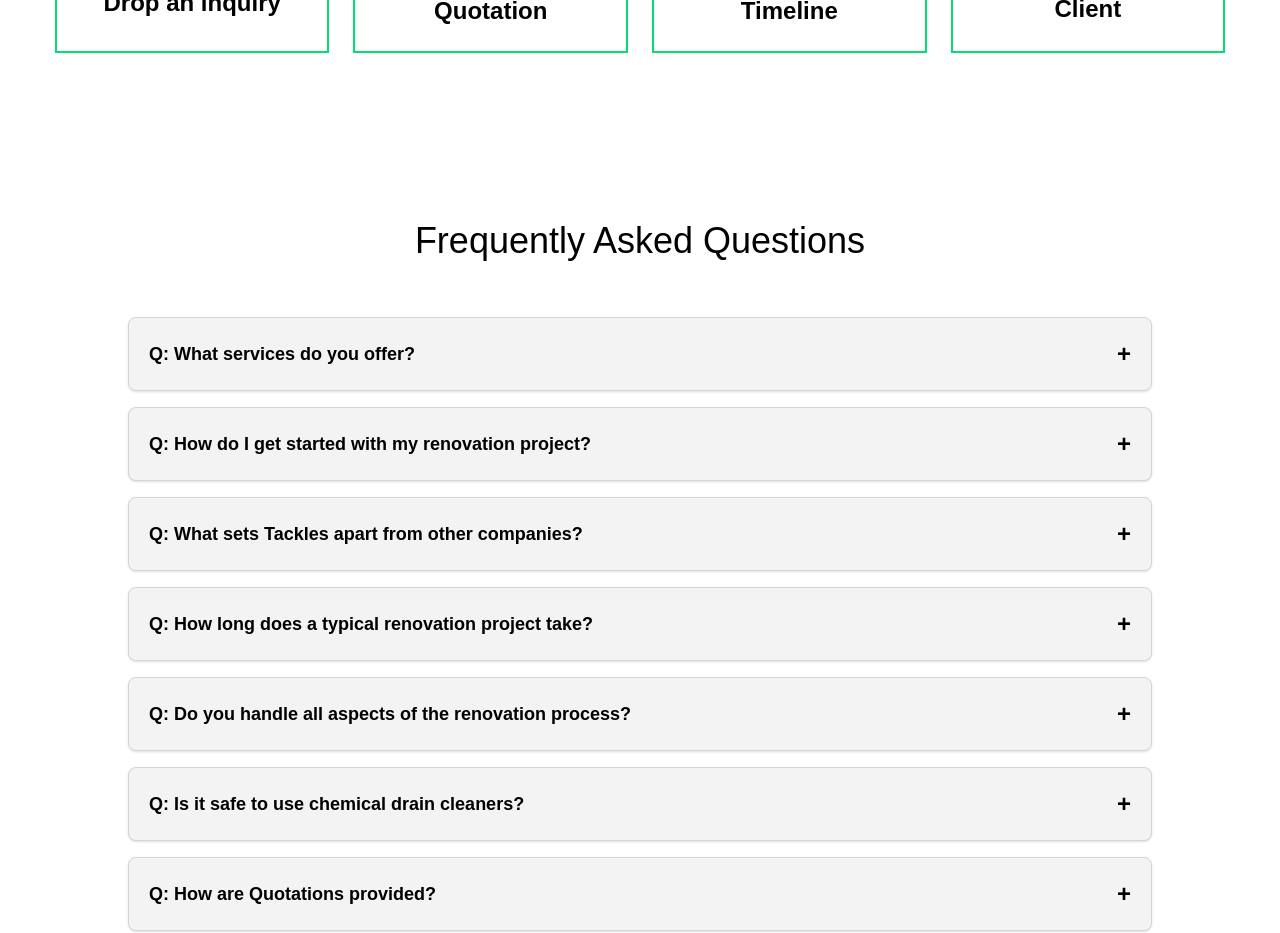
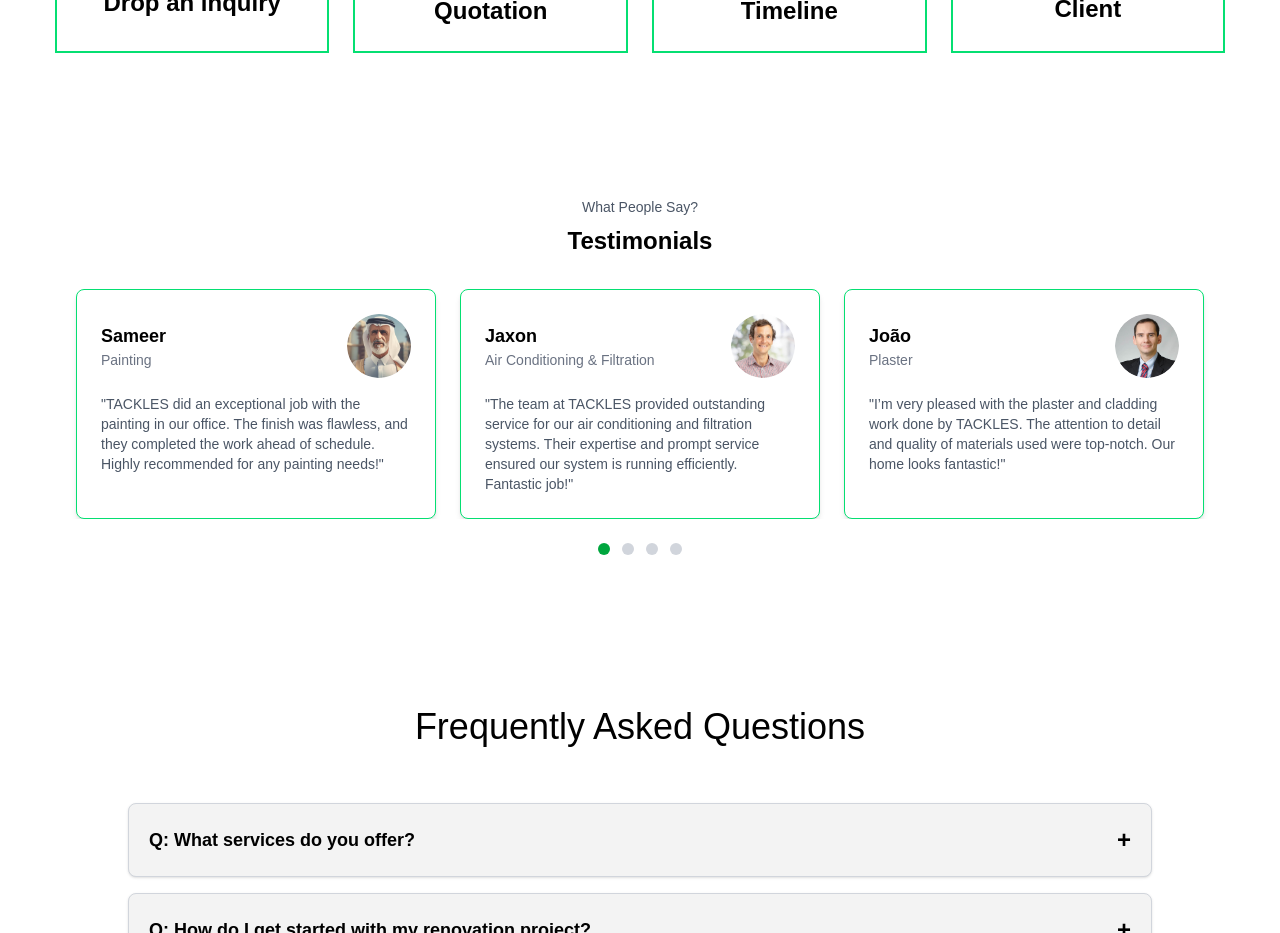
Before and after one commit to MihailoTerzic/Tackles, a Next.js app: page / in a window 1280 px wide. Shown: the part 3160-4093 px from the top of the page. Built offline with nearby package versions, Linux system fonts and the light colour scheme.

Commit message:
Added testimonials on hero,gallery in progress

```diff
--- a/app/(home)/Hero.js
+++ b/app/(home)/Hero.js
@@ -46,7 +46,7 @@ export default function Hero() {
         </form>
 
         {/* Links */}
-        <div className="flex gap-6 text-sm font-medium pt-4 text-xl">
+        <div className="flex gap-6  font-medium pt-4 text-xl">
           <Link href="#">Articles</Link>
           <span className="hidden sm:inline">-</span>
           <Link href="#">Hometips</Link>
--- a/app/(home)/page.js
+++ b/app/(home)/page.js
@@ -4,6 +4,7 @@ import ServiceSection from "./serviceSection";
 import Happiness from "./Happiness";
 import WhyChoose from "./WhyChoose";
 import FAQ from "./FAQ";
+import TestimonialsCarousel from "./testimonials"
 
 export default function Home() {
   return (
@@ -14,6 +15,7 @@ export default function Home() {
   <ServiceSection/>
   <Happiness/>
   <WhyChoose/>
+  <TestimonialsCarousel/>
   <FAQ/>
   </div>
   </>
--- /dev/null
+++ b/app/(home)/testimonials.js
@@ -0,0 +1,167 @@
+// components/TestimonialsCarousel.tsx
+'use client'
+
+import Image from 'next/image'
+import React, { useEffect, useState } from 'react'
+
+const members = [
+  {
+    name: 'Sameer',
+    role: 'Painting',
+    img: '/testimonials/1.png',
+    text: 'TACKLES did an exceptional job with the painting in our office. The finish was flawless, and they completed the work ahead of schedule. Highly recommended for any painting needs!'
+  },
+  {
+    name: 'Jaxon',
+    role: 'Air Conditioning & Filtration',
+    img: '/testimonials/2.png',
+    text: 'The team at TACKLES provided outstanding service for our air conditioning and filtration systems. Their expertise and prompt service ensured our system is running efficiently. Fantastic job!'
+  },
+  {
+    name: 'João',
+    role: 'Plaster',
+    img: '/testimonials/3.png',
+    text: 'I’m very pleased with the plaster and cladding work done by TACKLES. The attention to detail and quality of materials used were top-notch. Our home looks fantastic!'
+  },
+  {
+    name: 'Wen',
+    role: 'Wall Paper Fixing',
+    img: '/testimonials/4.png',
+    text: 'TACKLES transformed our space with their wallpaper fixing service. The installers were professional, and the final result exceeded our expectations. Definitely a company you can trust for wallpaper projects!'
+  },
+  {
+    name: 'Haron',
+    role: 'Floor & Wall Tiling',
+    img: '/testimonials/5.png',
+    text: 'The floor and wall tiling completed by TACKLES was impressive. The tilers were meticulous and made sure every tile was perfectly placed. Our new tiles look amazing!'
+  },
+  {
+    name: 'Samuel',
+    role: 'Carpentry',
+    img: '/testimonials/6.png',
+    text: 'I was very satisfied with the carpentry work provided by TACKLES. They crafted beautiful custom furniture for us, and their craftsmanship was impeccable. Highly skilled team!'
+  },
+  {
+    name: 'Jeannie',
+    role: 'Flooring',
+    img: '/testimonials/7.png',
+    text: 'TACKLES did a wonderful job on our new flooring. They were efficient, respectful of our space, and the end result is beautiful. I’d definitely use them again for future projects.'
+  },
+  {
+    name: 'Nikias',
+    role: 'Air Conditioning',
+    img: '/testimonials/8.png',
+    text: 'TACKLES handled our air conditioning installation smoothly. Their technicians were knowledgeable and took the time to explain everything. We’re very happy with the performance of our new system.'
+  },
+
+  {
+      name: 'Marcus',
+      role: 'Air Filtration',
+      img: '/testimonials/9.png',
+      text: 'The air filtration system installed by TACKLES has made a noticeable difference in our indoor air quality. Their expertise and professionalism were evident throughout the process. Excellent service!'
+    },
+
+    {
+      name: 'Maximillia',
+      role: 'Painting',
+      img: '/testimonials/10.png',
+      text: 'The quality of work from TACKLES on our home’s interior painting was outstanding. They were clean, efficient, and the results were exactly what we hoped for. I highly recommend their painting services.'
+    },
+
+    {
+      name: 'Marya',
+      role: 'Plaster & Cladding',
+      img: '/testimonials/11.png',
+      text: 'TACKLES did a superb job on our plaster and cladding. Their attention to detail and quality craftsmanship really enhanced the look of our property. We’re very pleased with the outcome!'
+    },
+
+    {
+      name: 'Luigi',
+      role: 'Wall Paper Fixing',
+      img: '/testimonials/12.png',
+      text: 'The wallpaper fixing by TACKLES was flawless. They handled all the details with care and precision. Our walls look fantastic, and we couldn’t be happier with the results!'
+    },
+]
+
+export default function TestimonialsCarousel() {
+  const [activeIndex, setActiveIndex] = useState(0)
+  const [visibleCount, setVisibleCount] = useState(1)
+
+  useEffect(() => {
+    const updateVisibleCount = () => {
+      const width = window.innerWidth
+      if (width >= 1024) setVisibleCount(3)
+      else if (width >= 768) setVisibleCount(2)
+      else setVisibleCount(1)
+    }
+
+    updateVisibleCount()
+    window.addEventListener('resize', updateVisibleCount)
+    return () => window.removeEventListener('resize', updateVisibleCount)
+  }, [])
+
+  // Calculate total slides based on visibleCount
+  const totalSlides = Math.ceil(members.length / visibleCount)
+
+  const handleDotClick = (index) => {
+    setActiveIndex(index)
+  }
+
+  // Calculate which cards to show based on activeIndex and visibleCount
+  const visibleMembers = members.slice(
+    activeIndex * visibleCount,
+    (activeIndex + 1) * visibleCount
+  )
+
+  return (
+    <section className="py-16 bg-white w-[90%] mx-auto max-w-7xl">
+      <h3 className="text-center text-sm text-gray-600 mb-2">What People Say?</h3>
+      <h2 className="text-center text-2xl font-bold mb-8">Testimonials</h2>
+
+      {/* Carousel Wrapper */}
+      <div className="overflow-hidden relative">
+        <div className="flex transition-transform duration-500 ease-in-out">
+          {visibleMembers.map((member, index) => (
+            <div
+              key={index}
+              className="px-3 flex-shrink-0"
+              style={{
+                width: `${100 / visibleCount}%`,
+              }}
+            >
+              <div className="bg-white border border-green-400 rounded-lg p-6 shadow-md h-full">
+                <div className="flex items-center justify-between mb-4">
+                  <div>
+                    <h2 className="text-lg font-bold">{member.name}</h2>
+                    <p className="text-sm text-gray-500">{member.role}</p>
+                  </div>
+                  <Image
+                    src={member.img}
+                    width={50}
+                    height={50}
+                    alt={member.name}
+                    className="w-16 h-16 object-cover rounded-full"
+                  />
+                </div>
+                <p className="text-gray-600 text-sm">"{member.text}"</p>
+              </div>
+            </div>
+          ))}
+        </div>
+      </div>
+
+      {/* Pagination Dots */}
+      <div className="flex justify-center mt-6 gap-3">
+        {Array.from({ length: totalSlides }).map((_, index) => (
+          <button
+            key={index}
+            onClick={() => handleDotClick(index)}
+            className={`w-3 h-3 rounded-full transition-colors duration-300 ${
+              index === activeIndex ? 'bg-green-600' : 'bg-gray-300'
+            }`}
+          />
+        ))}
+      </div>
+    </section>
+  )
+}
--- /dev/null
+++ b/app/gallery/page.js
@@ -0,0 +1,25 @@
+import TopHero from '@/components/TopHero'
+import Image from 'next/image'
+import React from 'react'
+
+const galleryImages = []
+
+export default function page() {
+  return (
+    <>
+     <TopHero img={'/gallery/hero.jpg'} name={'Gallery'} />
+    <div className='W-[80%] mx-auto py-20'>
+      {galleryImages.map((img,index)=>(
+        <Image
+        src={img}
+        width={600}
+        height={800}
+        alt='image'
+        className=' rounded-xl border border-green-600'
+        />
+
+      )  )}
+    </div>
+        </>
+  )
+}
```
Also changed, not shown: public/gallery/hero.jpg (added).
